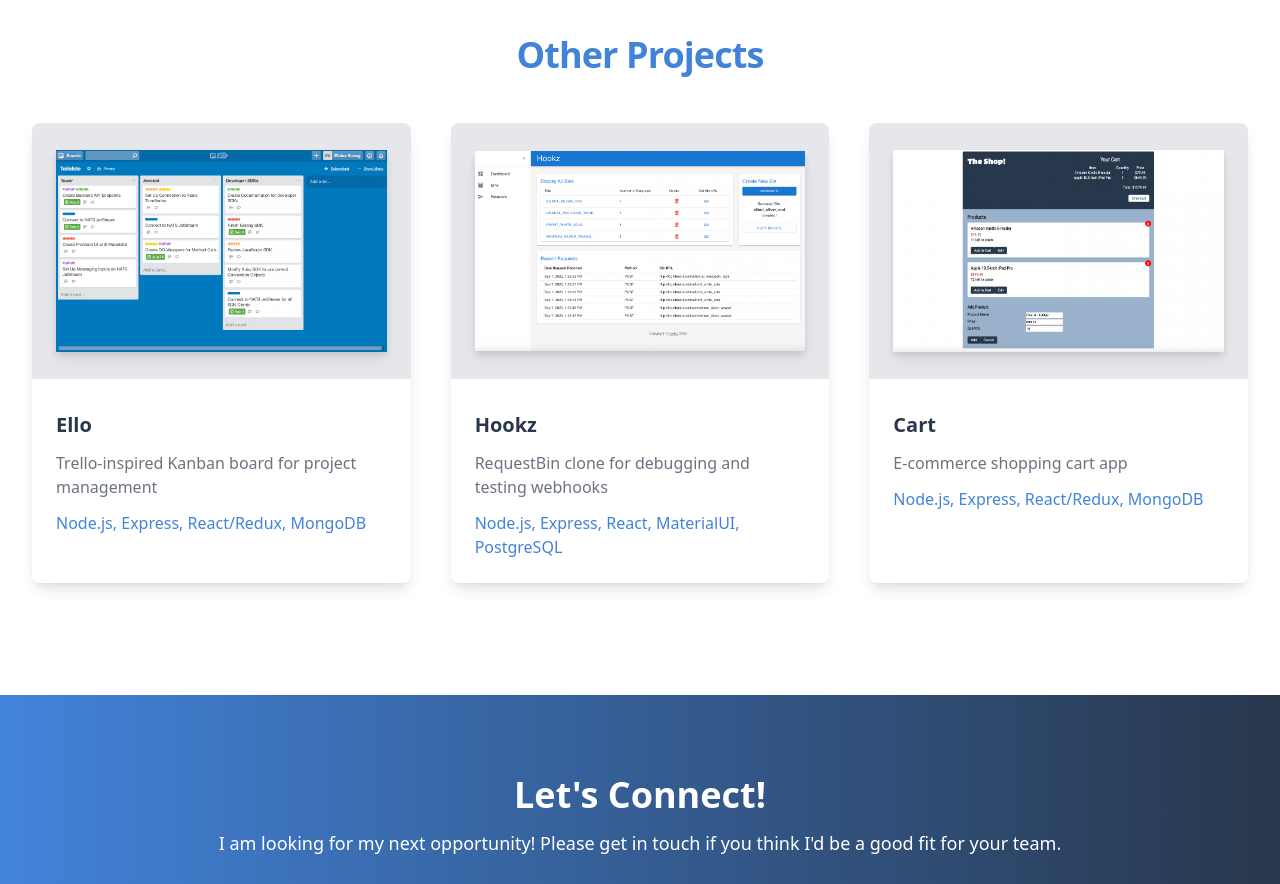
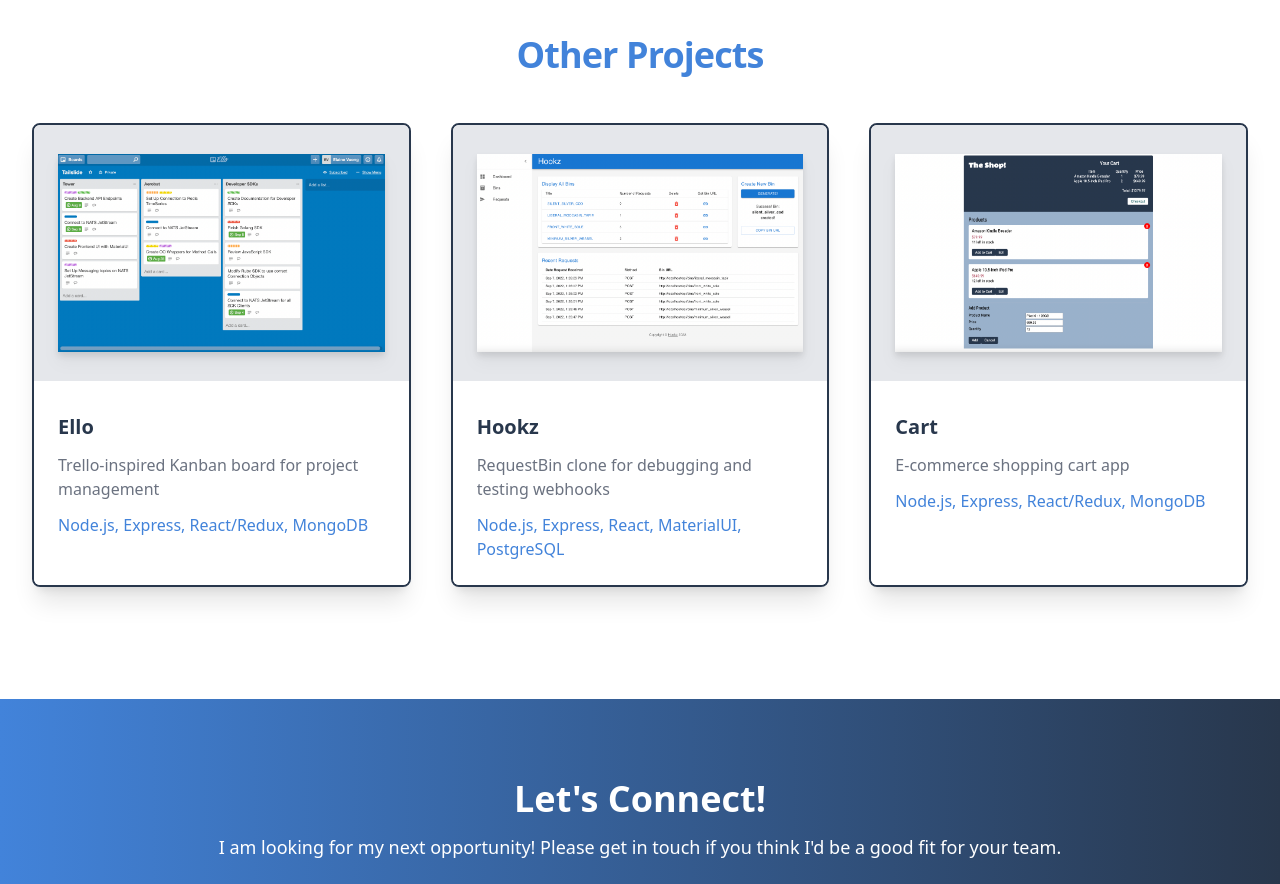
Before and after one commit to elainevuong/elainevuong.github.io, a website: page index.html in a window 1280 px wide. Shown: the part 2240-3124 px from the top of the page. Drawn offline with Linux system fonts and the light colour scheme.

Commit message:
Added Border and Shadow on Other Projects

```diff
--- a/index.html
+++ b/index.html
@@ -479,7 +479,7 @@
             md:max-w-none
           "
         >
-          <div class="flex flex-col rounded-lg shadow-lg overflow-hidden">
+          <div class="flex flex-col rounded-lg overflow-hidden shadow-xl border-double border-2 border-tailslidenavy">
             <div class="flex-shrink-0 p-6 flex justify-center bg-gray-200">
               <img
                 class="h-52 drop-shadow-lg filter object-scale-down"
@@ -500,7 +500,7 @@
             </div>
           </div>
 
-          <div class="flex flex-col rounded-lg shadow-lg overflow-hidden">
+          <div class="flex flex-col rounded-lg overflow-hidden shadow-xl border-double border-2 border-tailslidenavy">
             <div class="flex-shrink-0 p-6 flex justify-center bg-gray-200">
               <img
                 class="h-52 drop-shadow-lg filter object-scale-down"
@@ -523,7 +523,7 @@
             </div>
           </div>
 
-          <div class="flex flex-col rounded-lg shadow-lg overflow-hidden">
+          <div class="flex flex-col rounded-lg overflow-hidden shadow-xl border-double border-2 border-tailslidenavy">
             <div class="flex-shrink-0 p-6 flex justify-center bg-gray-200">
               <img
                 class="h-52 drop-shadow-lg filter object-scale-down"
```
Also changed, not shown: client/style.css.
